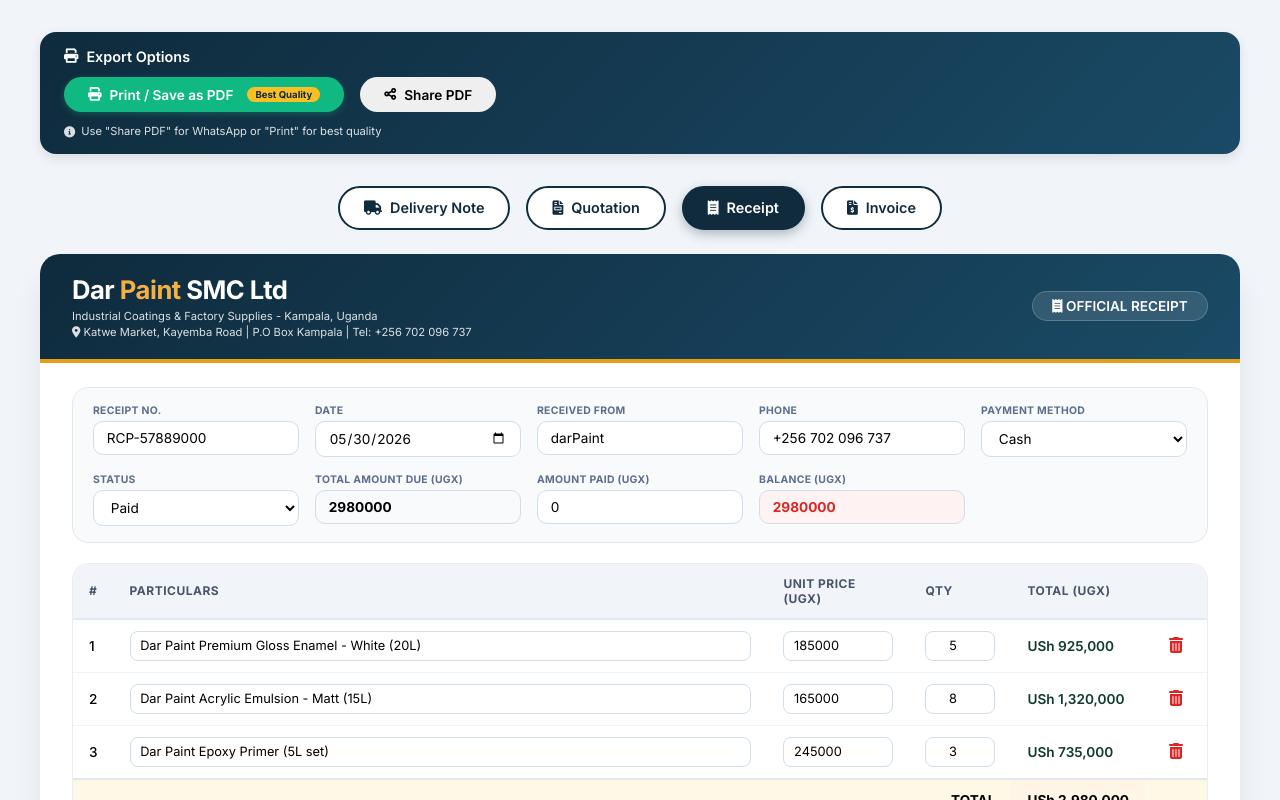
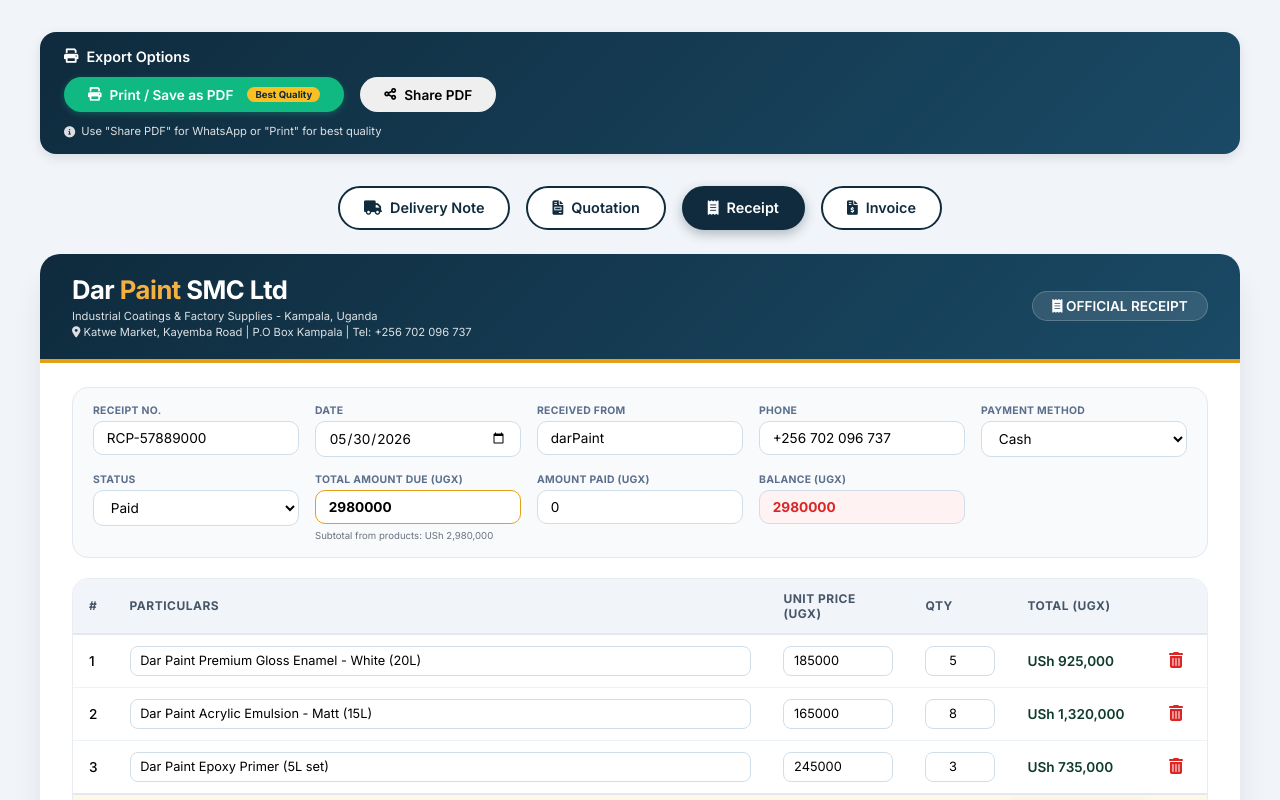
Before and after one commit to Muzaphal/Document-System, a Next.js app: page / in a window 1280 px wide. Both pictures are taken after a click on the button "Receipt". Shown: the top 800 px of the page. Built offline with nearby package versions, Linux system fonts and the light colour scheme.

Commit message:
Make Total Amount Due editable in receipt section with automatic balance calculation

```diff
--- a/app/page.tsx
+++ b/app/page.tsx
@@ -104,7 +104,8 @@
   const [receiptCustomerName, setReceiptCustomerName] = useState('darPaint');
   const [receiptCustomerPhone, setReceiptCustomerPhone] = useState('+256 702 096 737');
 
-  // NEW: Payment tracking fields for receipt
+  // NEW: Payment tracking fields for receipt - Now Total Amount Due is editable
+  const [customTotalAmount, setCustomTotalAmount] = useState<number>(0);
   const [amountPaid, setAmountPaid] = useState<number>(0);
   const [balance, setBalance] = useState<number>(0);
 
@@ -147,15 +148,20 @@
   const receiptTotal = receiptProducts.reduce((sum, row) => sum + row.qty * row.unitPrice, 0);
   const invoiceTotal = invoiceProducts.reduce((sum, row) => sum + row.qty * row.unitPrice, 0);
 
-  // Auto-calculate balance when total or amount paid changes
+  // Auto-calculate balance when customTotalAmount or amountPaid changes
   useEffect(() => {
-    if (receiptTotal > 0) {
-      const calculatedBalance = receiptTotal - amountPaid;
-      setBalance(calculatedBalance > 0 ? calculatedBalance : 0);
-    } else if (receiptTotal === 0) {
-      setBalance(0);
+    // When customTotalAmount is 0, use receiptTotal from products
+    const totalToUse = customTotalAmount > 0 ? customTotalAmount : receiptTotal;
+    const calculatedBalance = totalToUse - amountPaid;
+    setBalance(calculatedBalance > 0 ? calculatedBalance : 0);
+  }, [customTotalAmount, amountPaid, receiptTotal]);
+
+  // Auto-set customTotalAmount to receiptTotal when products change (but allow manual override)
+  useEffect(() => {
+    if (customTotalAmount === 0 && receiptTotal > 0) {
+      setCustomTotalAmount(receiptTotal);
     }
-  }, [receiptTotal, amountPaid]);
+  }, [receiptTotal, customTotalAmount]);
 
   // ==================== PDF Generation Functions ====================
 
@@ -386,6 +392,7 @@
     setPaymentStatus('Paid');
     setReceiptCustomerName('darPaint');
     setReceiptCustomerPhone('+256 702 096 737');
+    setCustomTotalAmount(0);
     setAmountPaid(0);
     setBalance(0);
 
@@ -706,7 +713,7 @@
         </div>
       )}
 
-      {/* Receipt View with Amount Paid and Balance Fields */}
+      {/* Receipt View with Editable Total Amount Due */}
       {activeView === 'receipt' && receiptDate && receiptNumber && (
         <div ref={receiptRef}>
           <div className="document-card print-one-page">
@@ -741,15 +748,23 @@
                     <option>Paid</option><option>Partial</option><option>Pending</option>
                   </select>
                 </div>
+                {/* EDITABLE: Total Amount Due Field */}
                 <div className="compact-field">
                   <label>Total Amount Due (UGX)</label>
                   <input
                     type="number"
-                    value={receiptTotal}
-                    readOnly
+                    value={customTotalAmount || receiptTotal}
+                    onChange={(e) => setCustomTotalAmount(Number(e.target.value))}
                     className="receipt-amount-input"
-                    style={{ fontWeight: 'bold', background: '#f8fafc' }}
+                    style={{ fontWeight: 'bold', borderColor: '#e6a017' }}
+                    min="0"
+                    step="1000"
                   />
+                  {customTotalAmount > 0 && (
+                    <span style={{ fontSize: '0.6rem', color: '#6b7280', marginTop: '2px' }}>
+                      Subtotal from products: {formatUGX(receiptTotal)}
+                    </span>
+                  )}
                 </div>
                 <div className="compact-field">
                   <label>Amount Paid (UGX)</label>
@@ -760,6 +775,7 @@
                     className="receipt-amount-input"
                     placeholder="Enter amount paid"
                     min="0"
+                    step="1000"
                   />
                 </div>
                 <div className="compact-field">
@@ -771,8 +787,8 @@
                     className="receipt-amount-input balance-display"
                     style={{
                       fontWeight: 'bold',
-                      color: balance === 0 ? '#10b981' : balance > 0 && balance < receiptTotal ? '#f59e0b' : '#dc2626',
-                      background: balance === 0 ? '#f0fdf4' : balance > 0 && balance < receiptTotal ? '#fffbeb' : '#fef2f2'
+                      color: balance === 0 ? '#10b981' : balance > 0 && balance < (customTotalAmount || receiptTotal) ? '#f59e0b' : '#dc2626',
+                      background: balance === 0 ? '#f0fdf4' : balance > 0 && balance < (customTotalAmount || receiptTotal) ? '#fffbeb' : '#fef2f2'
                     }}
                   />
                 </div>
@@ -781,13 +797,13 @@
               {renderProductTable(receiptProducts, updateReceiptRow, removeReceiptRow, addReceiptRow, true, receiptTotal)}
 
               <div className="receipt-summary">
-                <div><strong>Total Amount:</strong> {formatUGX(receiptTotal)}</div>
+                <div><strong>Total Amount:</strong> {formatUGX(customTotalAmount || receiptTotal)}</div>
                 <div><strong>Amount Paid:</strong> {formatUGX(amountPaid)}</div>
                 <div><strong>Balance:</strong> {formatUGX(balance)}</div>
                 <div>
                   <strong>Status:</strong>
-                  <span className={`status-badge ${balance === 0 ? 'paid' : balance > 0 && balance < receiptTotal ? 'partial' : 'pending'}`}>
-                    {balance === 0 ? 'Paid in Full' : balance > 0 && balance < receiptTotal ? 'Partial Payment' : 'Pending'}
+                  <span className={`status-badge ${balance === 0 ? 'paid' : balance > 0 && balance < (customTotalAmount || receiptTotal) ? 'partial' : 'pending'}`}>
+                    {balance === 0 ? 'Paid in Full' : balance > 0 && balance < (customTotalAmount || receiptTotal) ? 'Partial Payment' : 'Pending'}
                   </span>
                 </div>
               </div>
```
